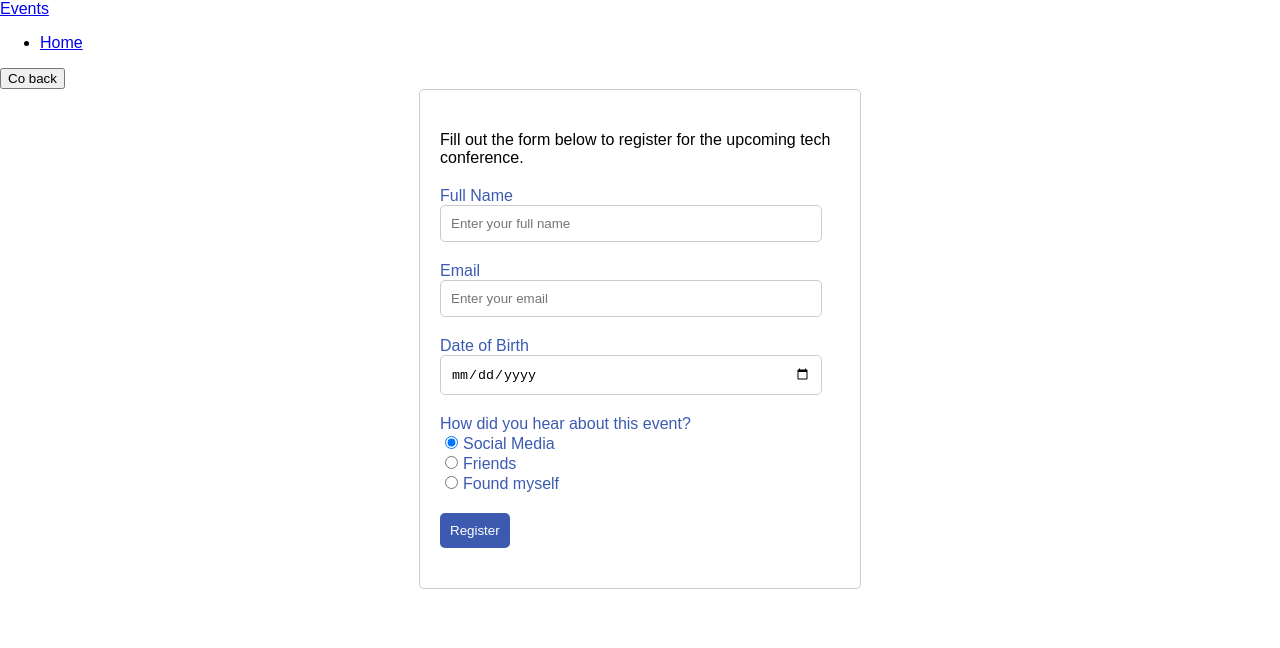
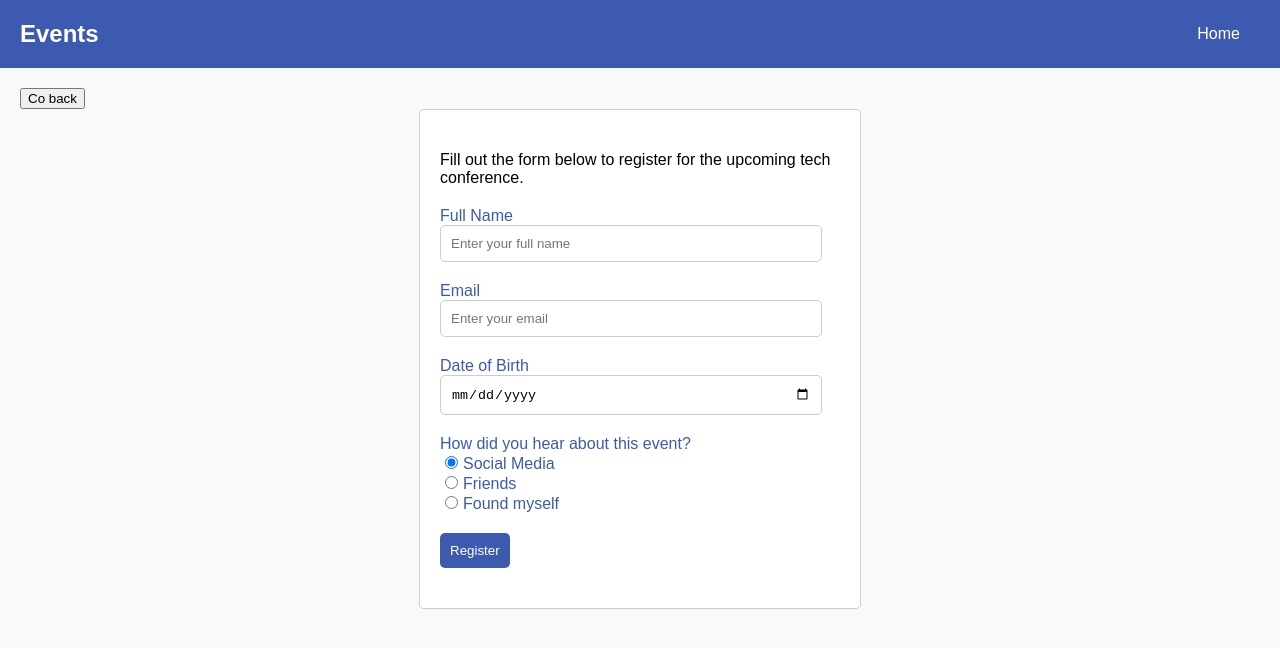
Before and after one commit to Tane4ka170/eliftech-test, a React (Create React App) app: page /eliftech-test/event/1/register in a window 1280 px wide. Shown: the top 648 px of the page. Built offline with nearby package versions, Linux system fonts and the light colour scheme; no server answers; a web font is replaced by a local one.

Commit message:
Styled Layout

```diff
--- a/src/components/Layout/Layout.jsx
+++ b/src/components/Layout/Layout.jsx
@@ -1,27 +1,26 @@
 import React, { Suspense } from 'react';
 import { NavLink, Outlet } from 'react-router-dom';
+import { Container, Header, Logo, Main, Nav } from './Layout.styled';
 
 const Layout = () => {
   return (
-    <>
-      <header>
-        <div>
-          <NavLink to="/">Events</NavLink>
-          <nav>
-            <ul>
-              <li>
-                <NavLink to="/">Home</NavLink>
-              </li>
-            </ul>
-          </nav>
-        </div>
-      </header>
-      <main>
+    <Container>
+      <Header>
+        <Logo to="/">Events</Logo>
+        <Nav>
+          <ul>
+            <li>
+              <NavLink to="/">Home</NavLink>
+            </li>
+          </ul>
+        </Nav>
+      </Header>
+      <Main>
         <Suspense fallback={null}>
           <Outlet />
         </Suspense>
-      </main>
-    </>
+      </Main>
+    </Container>
   );
 };
 
--- /dev/null
+++ b/src/components/Layout/Layout.styled.js
@@ -0,0 +1,50 @@
+import { NavLink } from 'react-router-dom';
+import styled from 'styled-components';
+
+export const Container = styled.div`
+  background-color: #f8f9fa;
+  min-height: 100vh;
+`;
+
+export const Header = styled.header`
+  background-color: #3c5bb0;
+  color: white;
+  padding: 20px;
+  display: flex;
+  align-items: center;
+  justify-content: space-between;
+`;
+
+export const Logo = styled(NavLink)`
+  color: white;
+  font-size: 24px;
+  font-weight: bold;
+  text-decoration: none;
+`;
+
+export const Nav = styled.nav`
+  ul {
+    list-style-type: none;
+    padding: 0;
+    margin: 0;
+    display: flex;
+  }
+
+  li {
+    margin-right: 20px;
+  }
+
+  a {
+    color: white;
+    text-decoration: none;
+    transition: color 0.3s ease;
+
+    &:hover {
+      color: #eff341;
+    }
+  }
+`;
+
+export const Main = styled.main`
+  padding: 20px;
+`;
```
